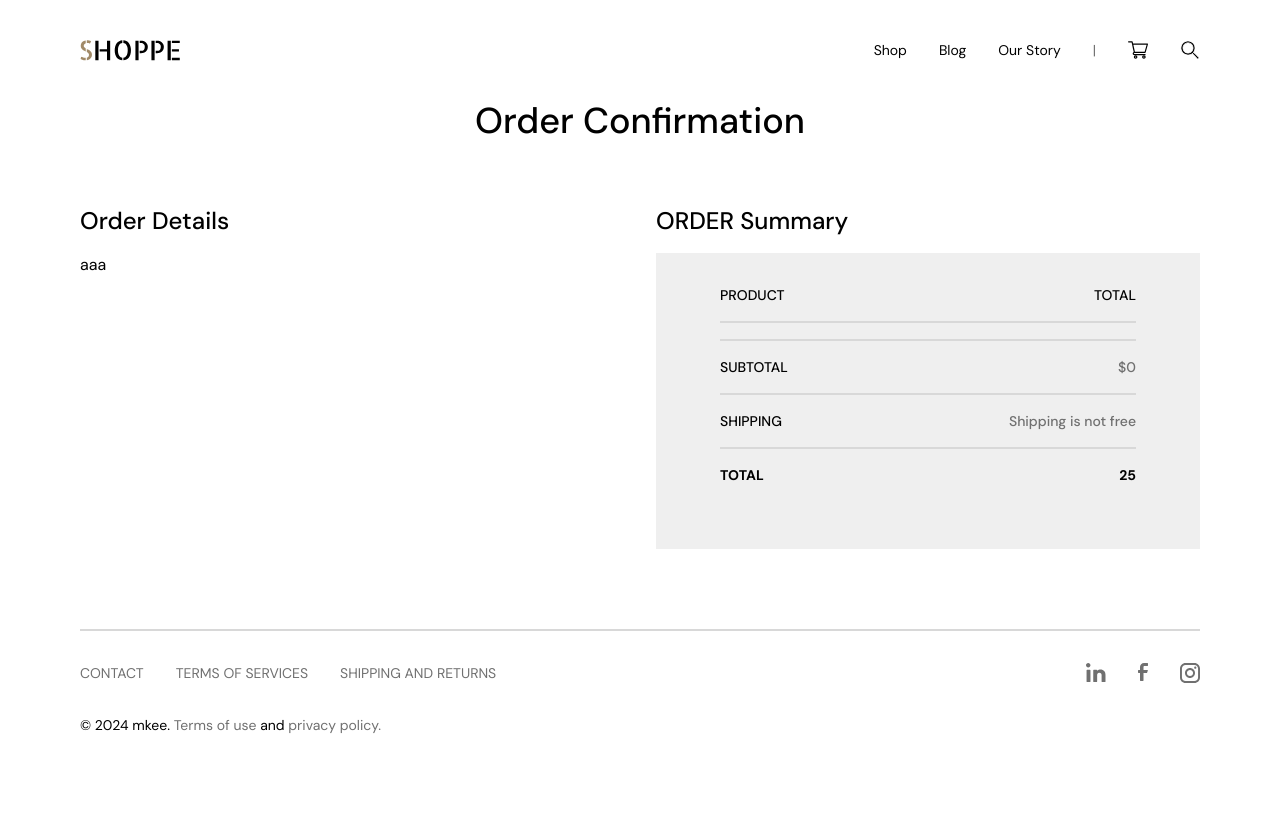
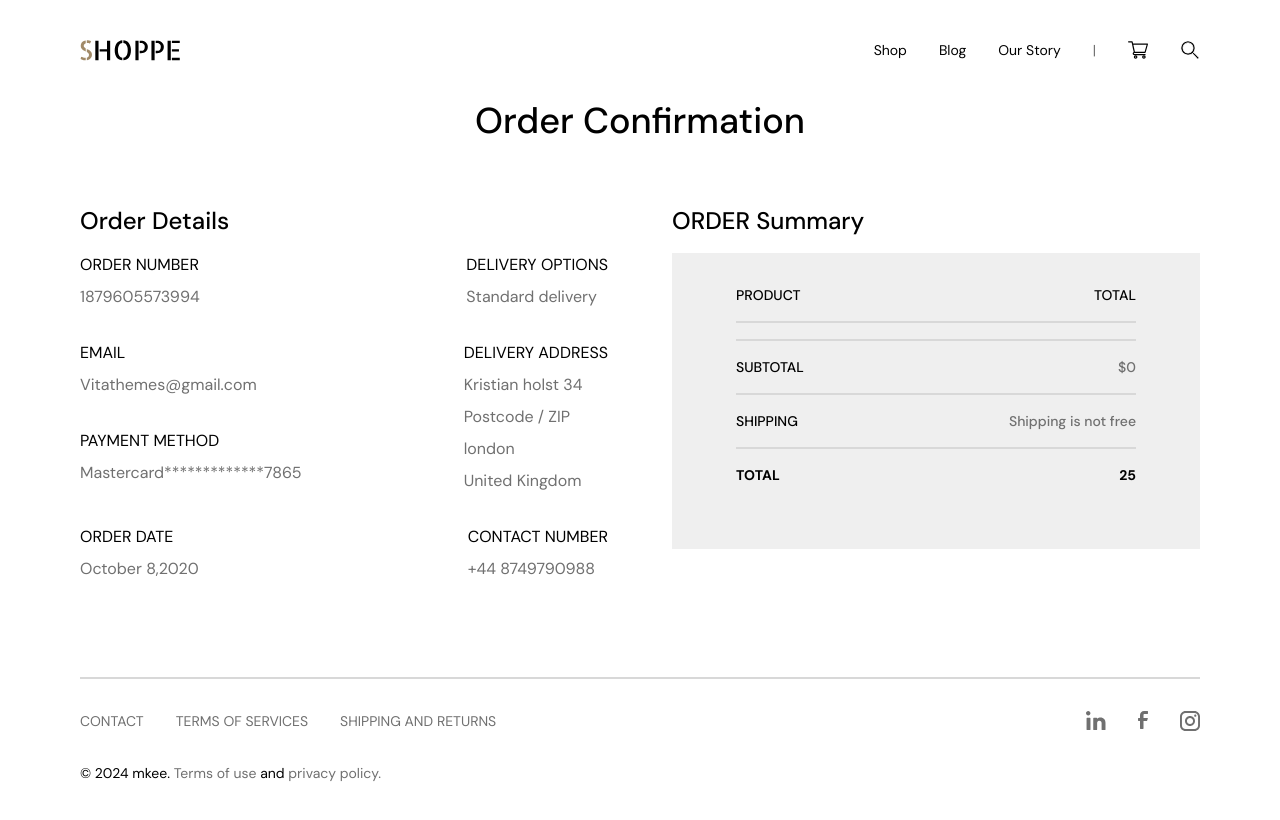
Before and after one commit to mokamaleldin/Shop, a Next.js app: page /Order-Confirmation in a window 1280 px wide. Shown: the top 820 px of the page. Built offline with nearby package versions, Linux system fonts and the light colour scheme.

Commit message:
refactor: Update Order Confirmation page layout and styling

```diff
--- a/src/app/(pages)/Order-Confirmation/page.tsx
+++ b/src/app/(pages)/Order-Confirmation/page.tsx
@@ -8,7 +8,7 @@ const page = () => {
             <h2 className="text-4xl font-medium text-center "> Order Confirmation</h2>
 
 
-            <div className="flex justify-center items-start gap-8 my-16" >
+            <div className="flex justify-center items-start gap-16 my-16" >
                 <div className="w-1/2">
                     <h2 className="text-2xl font-medium  ">Order Details</h2>
                     <div className="my-4">
--- a/src/app/components/Order-Confirmation/OrderDetails.tsx
+++ b/src/app/components/Order-Confirmation/OrderDetails.tsx
@@ -1,7 +1,49 @@
 const OrderDetails = () => {
     return (
         <div>
-            aaa
+            <div className="flex justify-between items-start mb-8">
+                <div>
+                    <h6>ORDER NUMBER</h6>
+                    <p className="text-DarkGray mt-2">1879605573994</p>
+                </div>
+                <div>
+                    <h6>DELIVERY OPTIONS</h6>
+                    <p className="text-DarkGray mt-2">Standard delivery</p>
+                </div>
+            </div>
+
+            <div className="flex justify-between items-start mb-8">
+                <div>
+                    <div>
+                        <h6>EMAIL</h6>
+                        <p className="text-DarkGray mt-2">Vitathemes@gmail.com</p>
+                    </div>
+                    <div>
+                        <h6 className="mt-8">PAYMENT METHOD</h6>
+                        <p className="text-DarkGray mt-2">Mastercard*************7865</p>
+                    </div>
+                </div>
+
+                <div>
+                    <h6 >DELIVERY ADDRESS</h6>
+                    <p className="text-DarkGray mt-2">Kristian holst 34</p>
+                    <p className="text-DarkGray mt-2">Postcode / ZIP</p>
+                    <p className="text-DarkGray mt-2">london </p>
+                    <p className="text-DarkGray mt-2">United Kingdom</p>
+                </div>
+            </div>
+
+
+            <div className="flex justify-between items-start mb-8">
+                <div>
+                    <h6>ORDER DATE</h6>
+                    <p className="text-DarkGray mt-2">October 8,2020</p>
+                </div>
+                <div>
+                    <h6>CONTACT NUMBER</h6>
+                    <p className="text-DarkGray mt-2">+44 8749790988</p>
+                </div>
+            </div>
         </div>
     )
 }
```
